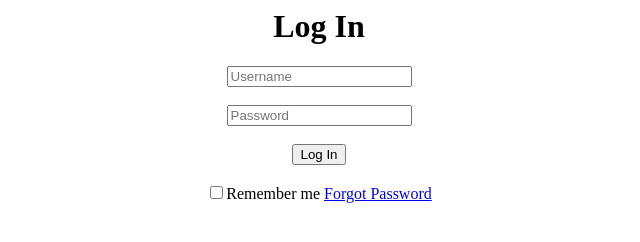
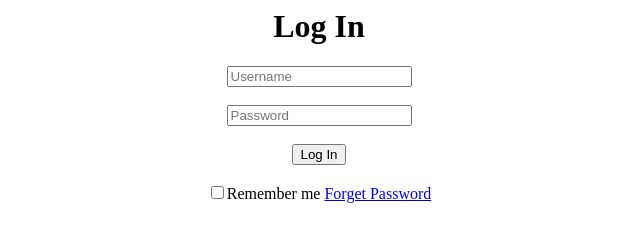
Before and after one commit to SRI888sri/WADLAB_5439, a plain HTML site: page login_form.html in a window 1280 px wide. Shown: the full height of the page, 321-961 px from the left. Drawn offline with Linux system fonts and the light colour scheme.

Commit message:
Update login_form.html

```diff
--- a/login_form.html
+++ b/login_form.html
@@ -7,7 +7,7 @@
 <input type="password"id="password"name="password"placeholder="Password"><br><br>
 <input type="submit"value="Log In"><br><br>
 <input type="checkbox"id="remember"name="remember">Remember me
-<a href="login_form.html">Forgot Password</a>
+<a href="login_form.html">Forget Password</a>
 </form>
 </center>
 </body>
```
